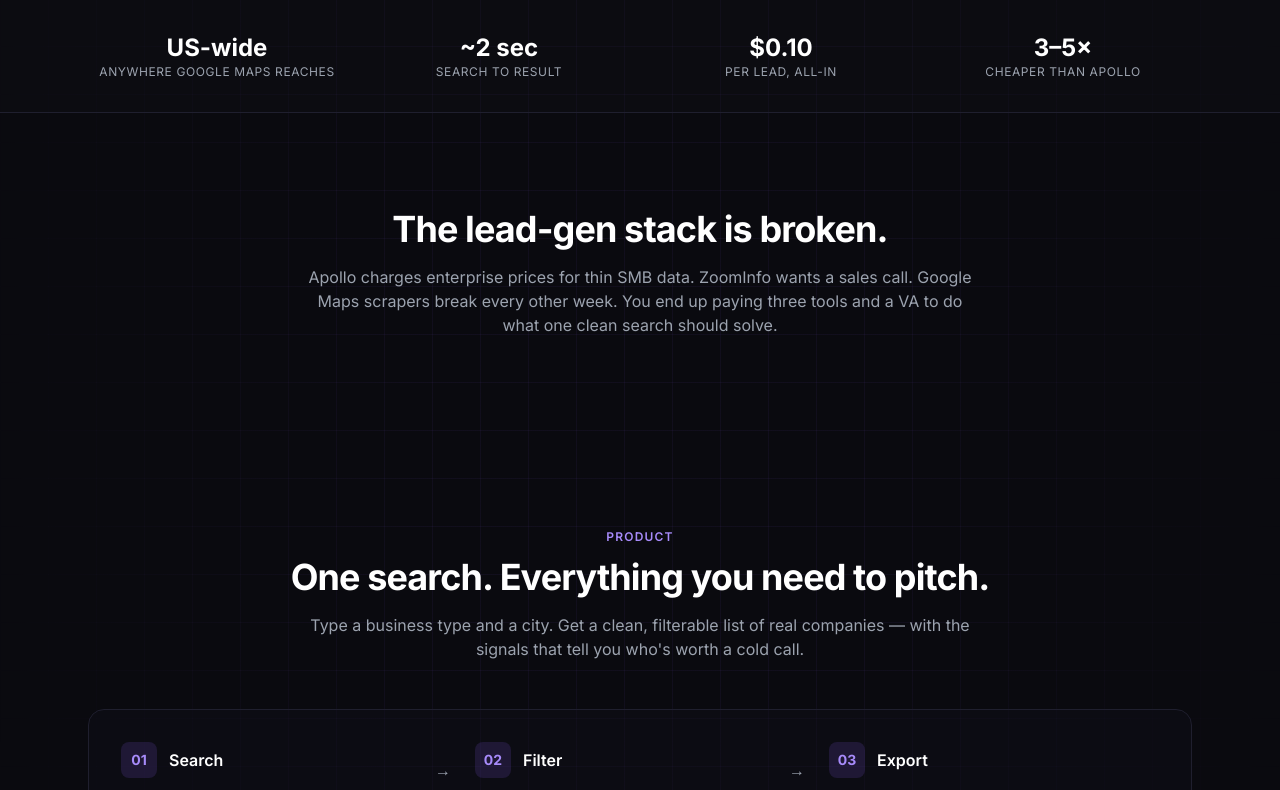
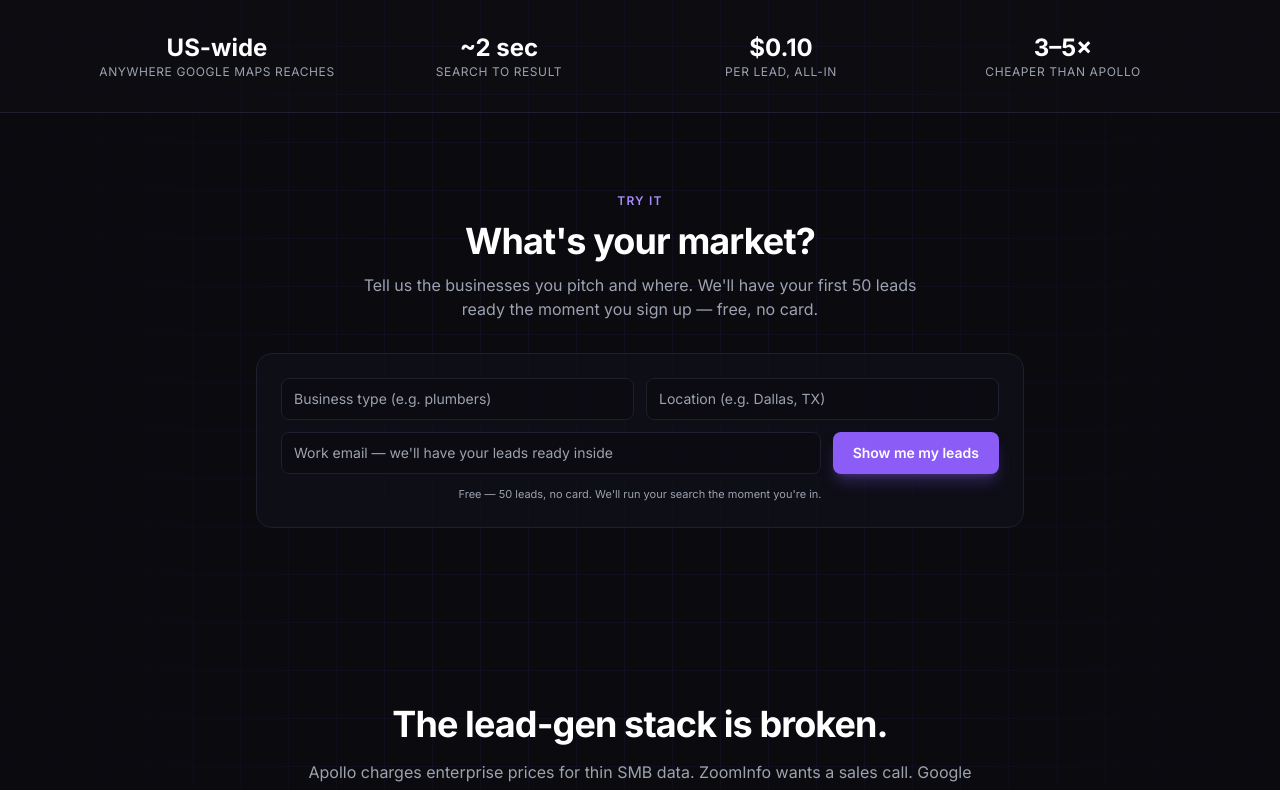
Before and after one commit to digistudiousa-hue/Lylu, a Next.js app: page / in a window 1280 px wide. Shown: the part 1250-2040 px from the top of the page. Built offline with nearby package versions, Linux system fonts and the light colour scheme.

Commit message:
Phase 1 demo: lead-capture widget + Supabase ingest route + smart signup handoff

```diff
--- /dev/null
+++ b/app/api/demo-lead/route.ts
@@ -0,0 +1,67 @@
+import { NextRequest, NextResponse } from "next/server";
+import { createClient } from "@supabase/supabase-js";
+
+// Same-origin endpoint for the demo widget. Captures the lead straight into
+// Supabase (service role, server-only), then returns the personalized sign-up
+// handoff URL. Resilient: if Supabase isn't configured yet, the visitor is
+// still routed onward so the funnel never breaks.
+
+export const runtime = "nodejs";
+
+const EMAIL_RE = /^[^\s@]+@[^\s@]+\.[^\s@]+$/;
+const APP_URL = process.env.NEXT_PUBLIC_APP_URL || "https://app.aiworkspacelab.com";
+
+export async function POST(req: NextRequest) {
+  let body: { email?: string; keyword?: string; location?: string; website?: string };
+  try {
+    body = await req.json();
+  } catch {
+    return NextResponse.json({ error: "Invalid request." }, { status: 400 });
+  }
+
+  // Honeypot: real users never fill the hidden "website" field.
+  if (body.website) {
+    return NextResponse.json({ ok: true, handoff: `${APP_URL}/sign-up` });
+  }
+
+  const email = String(body.email ?? "").trim().toLowerCase();
+  const keyword = String(body.keyword ?? "").trim().slice(0, 120);
+  const location = String(body.location ?? "").trim().slice(0, 120);
+
+  if (!EMAIL_RE.test(email) || !keyword || !location) {
+    return NextResponse.json(
+      { error: "Enter a business type, a location, and a valid email." },
+      { status: 422 }
+    );
+  }
+
+  const url = process.env.SUPABASE_URL || process.env.NEXT_PUBLIC_SUPABASE_URL;
+  const key = process.env.SUPABASE_SERVICE_ROLE_KEY;
+  if (url && key) {
+    try {
+      const supabase = createClient(url, key, {
+        auth: { persistSession: false },
+      });
+      const { error } = await supabase.from("demo_leads").insert({
+        email,
+        keyword,
+        location,
+        source: "landing_demo",
+        ip: req.headers.get("x-forwarded-for")?.split(",")[0]?.trim() || null,
+        user_agent: req.headers.get("user-agent")?.slice(0, 300) || null,
+      });
+      if (error) console.error("demo-lead insert failed:", error.message);
+    } catch (e) {
+      console.error("demo-lead store error:", e);
+      // swallow — still route the visitor onward
+    }
+  }
+
+  const handoff =
+    `${APP_URL}/sign-up` +
+    `?q=${encodeURIComponent(keyword)}` +
+    `&loc=${encodeURIComponent(location)}` +
+    `&email=${encodeURIComponent(email)}`;
+
+  return NextResponse.json({ ok: true, handoff });
+}
--- a/app/page.tsx
+++ b/app/page.tsx
@@ -7,6 +7,7 @@ import BuiltOn from "@/components/BuiltOn";
 import Verticals from "@/components/Verticals";
 import Comparison from "@/components/Comparison";
 import LogoReel from "@/components/LogoReel";
+import DemoSearch from "@/components/DemoSearch";
 
 const packages = [
   {
@@ -125,6 +126,23 @@ export default function Home() {
             </div>
           ))}
         </div>
+      </section>
+
+      {/* TRY IT — demo / lead capture */}
+      <section className="reveal relative z-10 mx-auto max-w-6xl px-6 py-14 sm:py-20">
+        <div className="mb-8 text-center">
+          <div className="mb-3 text-xs font-semibold uppercase tracking-widest text-accent2">
+            Try it
+          </div>
+          <h2 className="text-3xl font-bold tracking-tight text-white sm:text-4xl">
+            What&apos;s your market?
+          </h2>
+          <p className="mx-auto mt-3 max-w-xl text-muted">
+            Tell us the businesses you pitch and where. We&apos;ll have your first
+            50 leads ready the moment you sign up — free, no card.
+          </p>
+        </div>
+        <DemoSearch />
       </section>
 
       {/* PROBLEM */}
--- /dev/null
+++ b/components/DemoSearch.tsx
@@ -0,0 +1,91 @@
+"use client";
+
+import { useState } from "react";
+
+export default function DemoSearch() {
+  const [keyword, setKeyword] = useState("");
+  const [location, setLocation] = useState("");
+  const [email, setEmail] = useState("");
+  const [website, setWebsite] = useState(""); // honeypot
+  const [loading, setLoading] = useState(false);
+  const [error, setError] = useState<string | null>(null);
+
+  async function submit(e: React.FormEvent) {
+    e.preventDefault();
+    setError(null);
+    setLoading(true);
+    try {
+      const res = await fetch("/api/demo-lead", {
+        method: "POST",
+        headers: { "Content-Type": "application/json" },
+        body: JSON.stringify({ keyword, location, email, website }),
+      });
+      const data = await res.json();
+      if (!res.ok || !data.handoff) {
+        throw new Error(data.error || "Something went wrong. Try again.");
+      }
+      window.location.href = data.handoff;
+    } catch (err) {
+      setError(err instanceof Error ? err.message : "Something went wrong.");
+      setLoading(false);
+    }
+  }
+
+  return (
+    <form
+      onSubmit={submit}
+      className="mx-auto max-w-3xl rounded-2xl border border-border bg-panel/70 p-5 backdrop-blur sm:p-6"
+    >
+      <div className="grid gap-3 sm:grid-cols-2">
+        <input
+          value={keyword}
+          onChange={(e) => setKeyword(e.target.value)}
+          required
+          placeholder="Business type (e.g. plumbers)"
+          className="rounded-lg border border-border bg-bg/60 px-3 py-2.5 text-sm text-white placeholder:text-muted focus:border-accent focus:outline-none"
+        />
+        <input
+          value={location}
+          onChange={(e) => setLocation(e.target.value)}
+          required
+          placeholder="Location (e.g. Dallas, TX)"
+          className="rounded-lg border border-border bg-bg/60 px-3 py-2.5 text-sm text-white placeholder:text-muted focus:border-accent focus:outline-none"
+        />
+      </div>
+
+      <div className="mt-3 flex flex-col gap-3 sm:flex-row">
+        <input
+          type="email"
+          value={email}
+          onChange={(e) => setEmail(e.target.value)}
+          required
+          placeholder="Work email — we'll have your leads ready inside"
+          className="flex-1 rounded-lg border border-border bg-bg/60 px-3 py-2.5 text-sm text-white placeholder:text-muted focus:border-accent focus:outline-none"
+        />
+        <button
+          type="submit"
+          disabled={loading}
+          className="rounded-lg bg-accent px-5 py-2.5 text-sm font-semibold text-white shadow-lg shadow-accent/30 hover:bg-accent2 disabled:opacity-60"
+        >
+          {loading ? "Setting up…" : "Show me my leads"}
+        </button>
+      </div>
+
+      {/* Honeypot — visually hidden, off-screen, not focusable */}
+      <input
+        type="text"
+        tabIndex={-1}
+        autoComplete="off"
+        value={website}
+        onChange={(e) => setWebsite(e.target.value)}
+        className="absolute left-[-9999px] h-0 w-0 opacity-0"
+        aria-hidden="true"
+      />
+
+      {error && <p className="mt-3 text-center text-xs text-red-400">{error}</p>}
+      <p className="mt-3 text-center text-[11px] text-muted">
+        Free — 50 leads, no card. We&apos;ll run your search the moment you&apos;re in.
+      </p>
+    </form>
+  );
+}
--- a/package.json
+++ b/package.json
@@ -9,6 +9,7 @@
     "lint": "next lint"
   },
   "dependencies": {
+    "@supabase/supabase-js": "^2.108.0",
     "next": "^16.2.7",
     "react": "^19.2.7",
     "react-dom": "^19.2.7",
```
Also changed, not shown: 1 other file (tests, documents, lock files or other folders).
